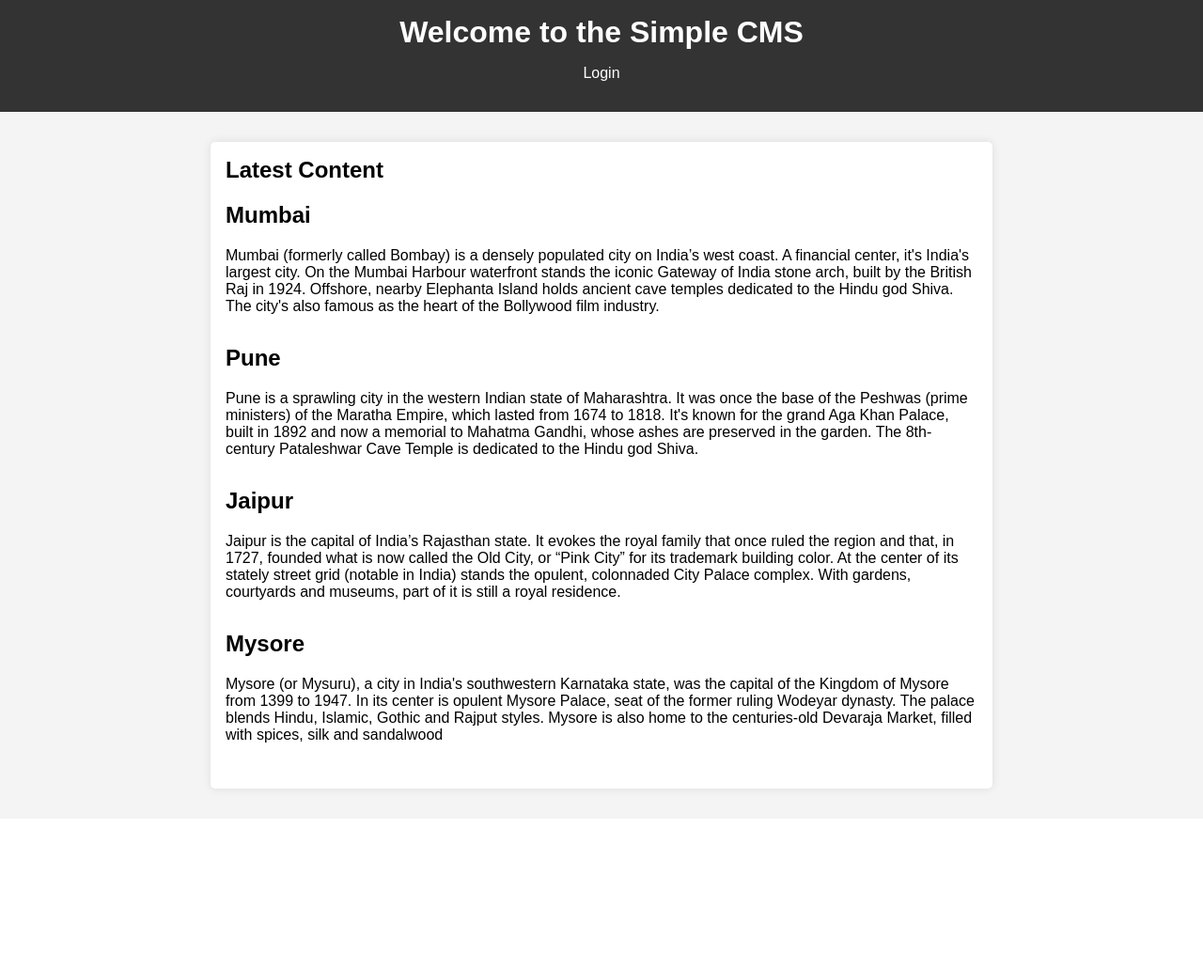
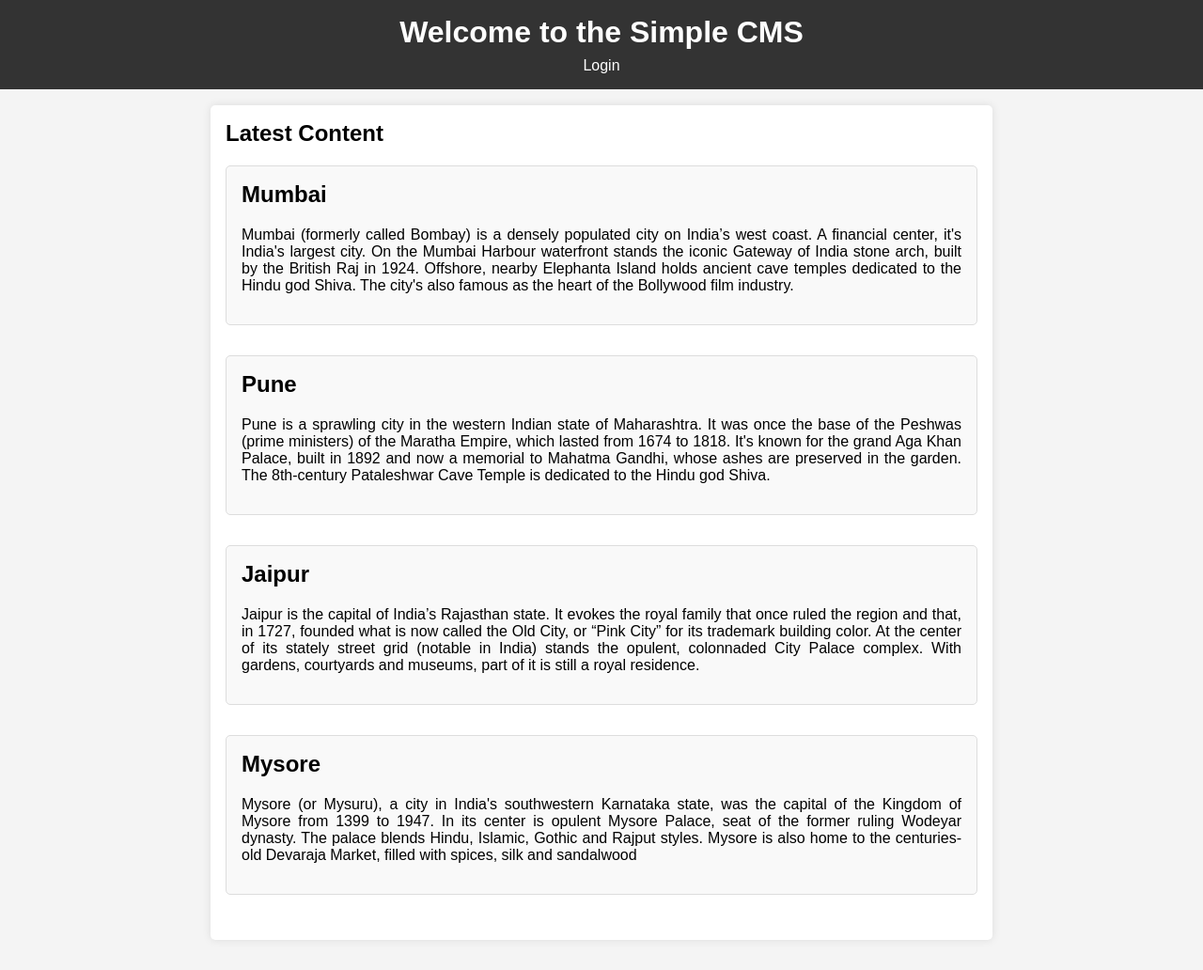
Before and after one commit to HuligeshBondade/ContentManagementSystem, a PHP site: page / in a window 1280 px wide. Shown: the whole page at 94% size. Before the commit the page ends 871 px from the top, so only its background shows below. Run offline with PHP 8.4, Linux system fonts and the light colour scheme; data comes from the database, SQL or seed files in the repository.

Commit message:
index.php

```diff
--- a/public/index.php
+++ b/public/index.php
@@ -4,8 +4,6 @@
     <meta charset="UTF-8">
     <meta name="viewport" content="width=device-width, initial-scale=1.0">
     <style>
-        /* Embedded CSS */
-
         body {
             font-family: Arial, sans-serif;
             margin: 0;
@@ -18,6 +16,10 @@
             color: #fff;
             padding: 1rem 0;
             text-align: center;
+            position: fixed;
+            width: 100%;
+            top: 0;
+            z-index: 1000;
         }
 
         header h1 {
@@ -27,20 +29,30 @@
         nav ul {
             list-style-type: none;
             padding: 0;
+            margin: 0;
+            display: flex;
+            justify-content: center;
+            margin-top: 0.5rem;
         }
 
         nav ul li {
-            display: inline;
             margin: 0 1rem;
         }
 
         nav ul li a {
             color: #fff;
             text-decoration: none;
+            padding: 0.5rem 1rem;
+            border-radius: 5px;
+            transition: background-color 0.3s;
+        }
+
+        nav ul li a:hover {
+            background-color: #555;
         }
 
         main {
-            margin: 2rem auto;
+            margin: 7rem auto 2rem auto;
             max-width: 800px;
             padding: 1rem;
             background-color: #fff;
@@ -57,9 +69,9 @@
             color: #fff;
             text-align: center;
             padding: 1rem 0;
-            position: fixed;
+            position: absolute;
+            bottom: 0;
             width: 100%;
-            bottom: 0;
         }
 
         form {
@@ -76,6 +88,8 @@
             margin-bottom: 1rem;
             border: 1px solid #ccc;
             border-radius: 4px;
+            width: 100%;
+            box-sizing: border-box;
         }
 
         form button {
@@ -85,6 +99,7 @@
             color: #fff;
             border-radius: 4px;
             cursor: pointer;
+            transition: background-color 0.3s;
         }
 
         form button:hover {
@@ -93,6 +108,18 @@
 
         article {
             margin-bottom: 2rem;
+            padding: 1rem;
+            border: 1px solid #ddd;
+            border-radius: 5px;
+            background-color: #f9f9f9;
+        }
+
+        article h2 {
+            margin-top: 0;
+        }
+
+        article p {
+            text-align: justify;
         }
     </style>
     <title>Simple CMS</title>
@@ -103,7 +130,6 @@
         <nav>
             <ul>
                 <li><a href="login.php">Login</a></li>
-
             </ul>
         </nav>
     </header>
@@ -115,9 +141,7 @@
     </main>
 
     <script>
-        // Embedded JavaScript
         document.addEventListener("DOMContentLoaded", function() {
-            // Example of JavaScript functionality
             console.log("JavaScript is loaded and running!");
         });
     </script>
```
